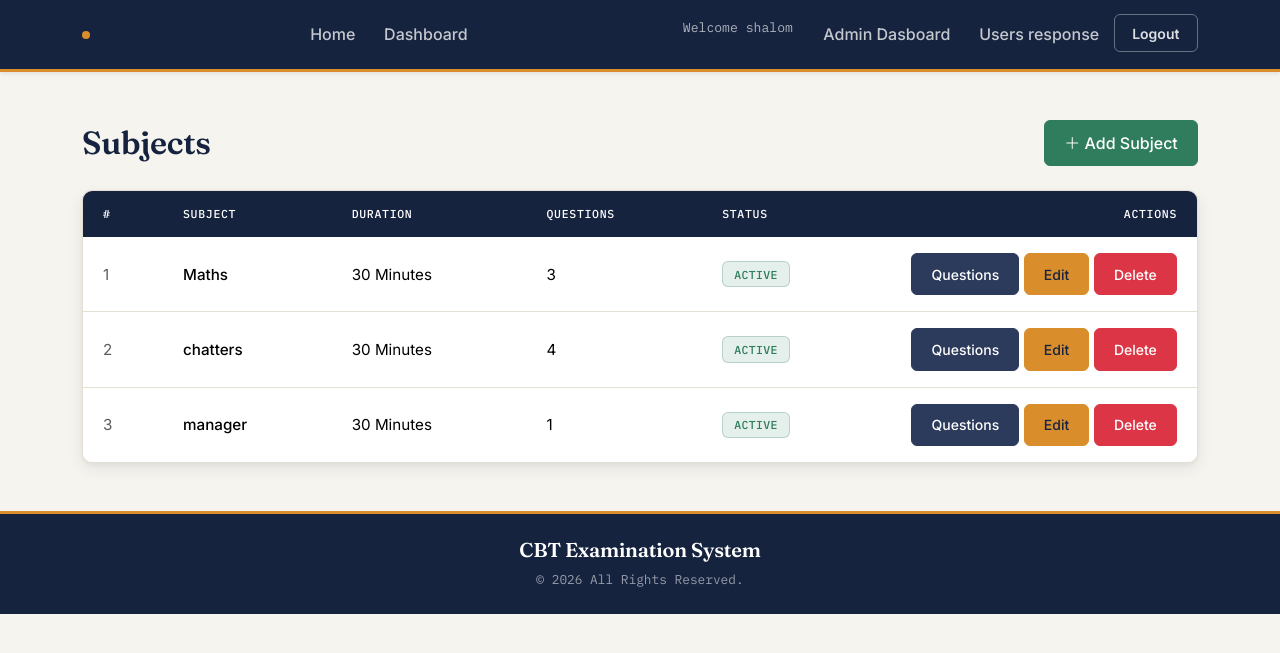
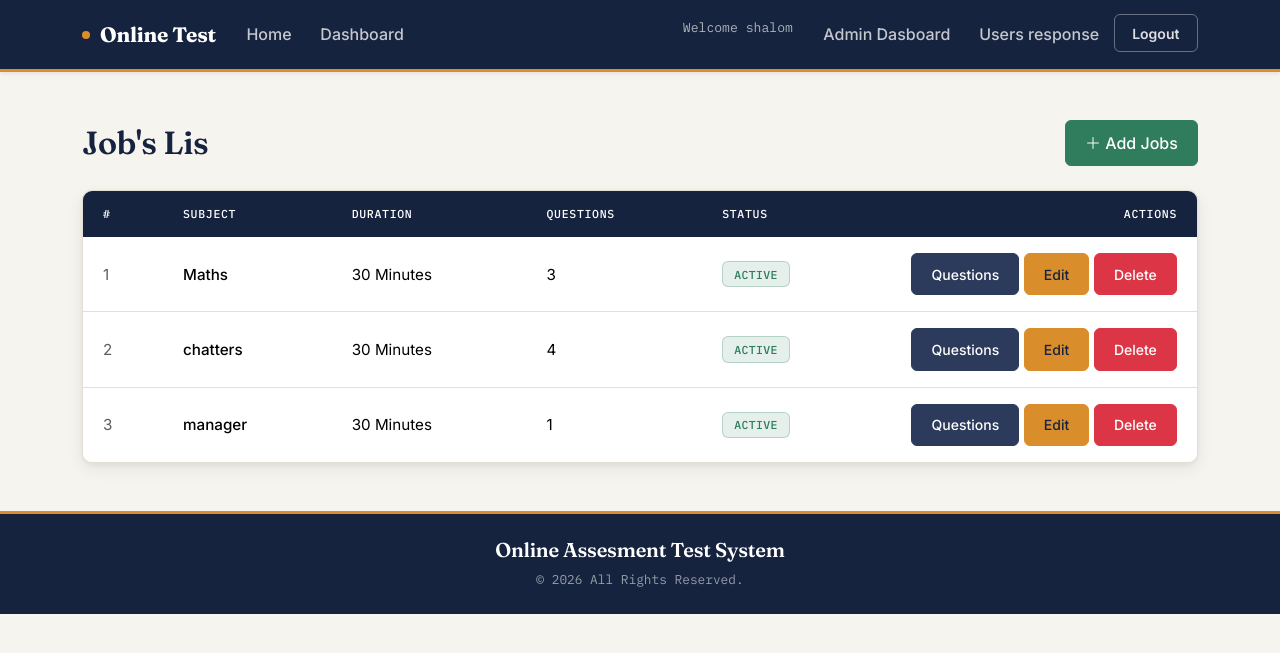
Before and after one commit to Tordi-portfolio/shalom_site, a Django app: page /dashboard/subjects/ in a window 1280 px wide. Shown: the top 653 px of the page. Run offline with Django 5.2, Linux system fonts and the light colour scheme; a user stored in the database is signed in; data comes from the database, SQL or seed files in the repository; both versions use the stored data as it was after the commit; parts of the project's set-up code (start-up, migrations or seed data) failed here and were passed over.

Commit message:
Add files via upload

```diff
--- a/templates/base.html
+++ b/templates/base.html
@@ -353,8 +353,8 @@ footer p{
 
     <div class="container">
 
-        <a class="navbar-brand fw-bold" href="{% url 'home' %}">
-            CBT Examination
+        <a class="navbar-brand fw-bold" style="color: white;" href="{% url 'home' %}">
+            Online Test
         </a>
 
         <button
@@ -490,7 +490,7 @@ footer p{
 
     <div class="container text-center py-4">
 
-        <h5>CBT Examination System</h5>
+        <h5>Online Assesment Test System</h5>
 
         <p class="mb-0">
 
--- a/templates/dashboard/admin_dashboard.html
+++ b/templates/dashboard/admin_dashboard.html
@@ -64,13 +64,13 @@ Admin Dashboard
 
 <p>
 
-Subjects
+Jobs
 
 </p>
 
 <a href="{% url 'subject_list' %}" class="btn btn-primary">
 
-Manage
+Manage & View Jobs
 
 </a>
 
--- a/templates/dashboard/dashboard.html
+++ b/templates/dashboard/dashboard.html
@@ -133,7 +133,7 @@ Dashboard
 
                         <a href="{% url 'start_exam' subject.id %}"
                            class="btn btn-primary w-100">
-                            Start Examination
+                            Take Test
                         </a>
 
                     {% endif %}
--- a/templates/dashboard/subject_form.html
+++ b/templates/dashboard/subject_form.html
@@ -34,7 +34,7 @@
 
 <h2>
 
-{{ title }}
+{{ title }} (Jobs)
 
 </h2>
 
@@ -46,7 +46,7 @@
 
 <button class="btn btn-primary">
 
-Save Subject
+Save Job
 
 </button>
 
--- a/templates/dashboard/subject_list.html
+++ b/templates/dashboard/subject_list.html
@@ -119,10 +119,10 @@ Subjects
 
 <div class="d-flex justify-content-between align-items-center mb-4">
 
-    <h2 class="mb-0">Subjects</h2>
+    <h2 class="mb-0">Job's Lis</h2>
 
     <a href="{% url 'add_subject' %}" class="btn btn-success">
-        <i class="bi bi-plus-lg"></i> Add Subject
+        <i class="bi bi-plus-lg"></i> Add Jobs
     </a>
 
 </div>
--- a/templates/home.html
+++ b/templates/home.html
@@ -10,13 +10,13 @@ Home
 
     <h1 class="display-4 fw-bold">
 
-        Welcome to the Examination System
+        Welcome To The Online Assessment Test System
 
     </h1>
 
     <p class="lead">
 
-        Take online examinations securely and efficiently.
+        Take the online test securely and efficiently.
 
     </p>
 
```
Also changed, not shown: db.sqlite3.
